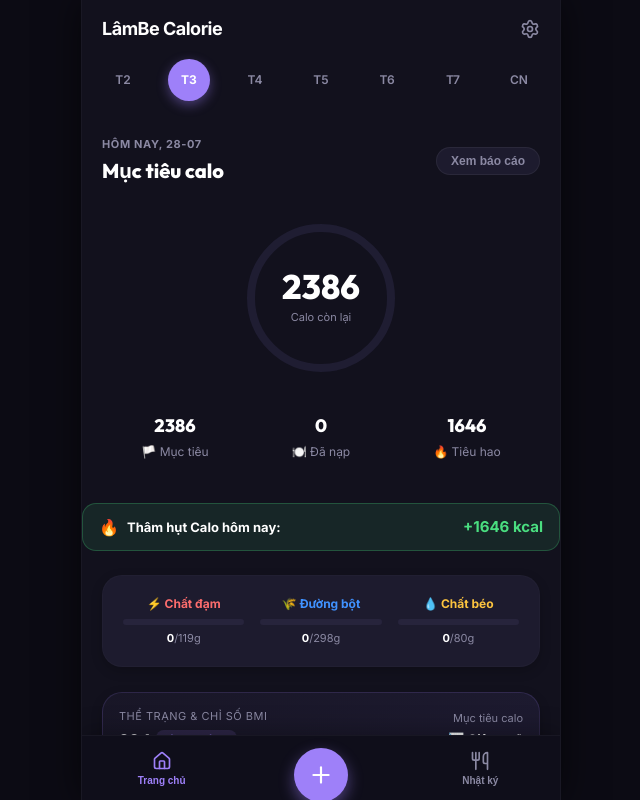
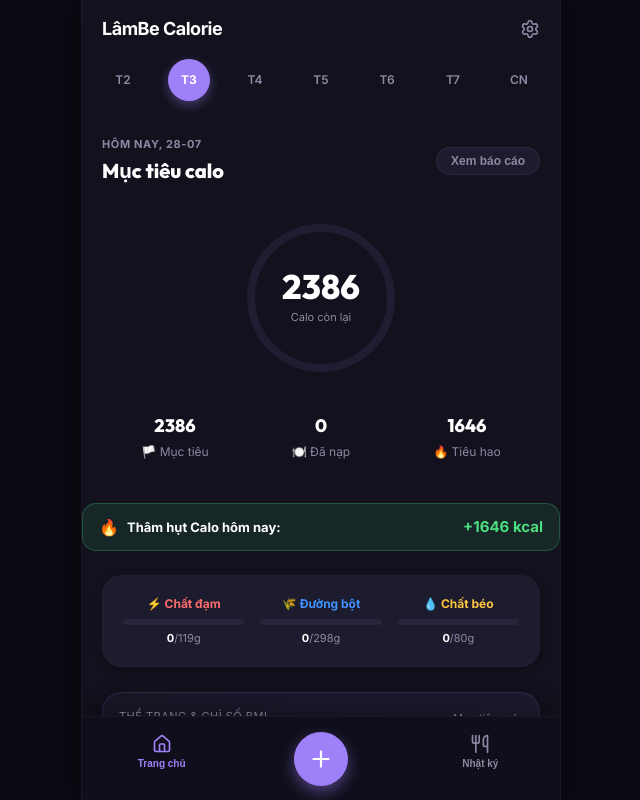
Before and after one commit to lamnhs/AppTinhCalo_IOS, a React (Vite) app: page / in a window 1280 px wide. Shown: the whole page, without its empty margins (319-959 px from the left). Built offline with nearby package versions, Linux system fonts and the light colour scheme.

Commit message:
fix: adjust bottom navigation padding for iOS Safari dynamic bar and safe areas

```diff
--- a/src/index.css
+++ b/src/index.css
@@ -104,7 +104,7 @@
   width: 100%;
   display: flex;
   flex-direction: column;
-  padding-bottom: calc(85px + var(--safe-area-bottom));
+  padding-bottom: calc(95px + max(var(--safe-area-bottom), 16px));
 }
 
 /* Premium Header with Wao badging styling */
@@ -469,12 +469,12 @@
   bottom: 0;
   left: 0;
   width: 100%;
-  height: calc(65px + var(--safe-area-bottom));
+  height: calc(68px + max(var(--safe-area-bottom), 16px));
   background-color: #0f0e1a;
   border-top: 1px solid rgba(255,255,255,0.04);
   display: grid;
   grid-template-columns: repeat(5, 1fr);
-  padding-bottom: var(--safe-area-bottom);
+  padding-bottom: max(var(--safe-area-bottom), 14px);
   z-index: 1000;
   box-shadow: 0 -4px 25px rgba(0,0,0,0.3);
 }
```
